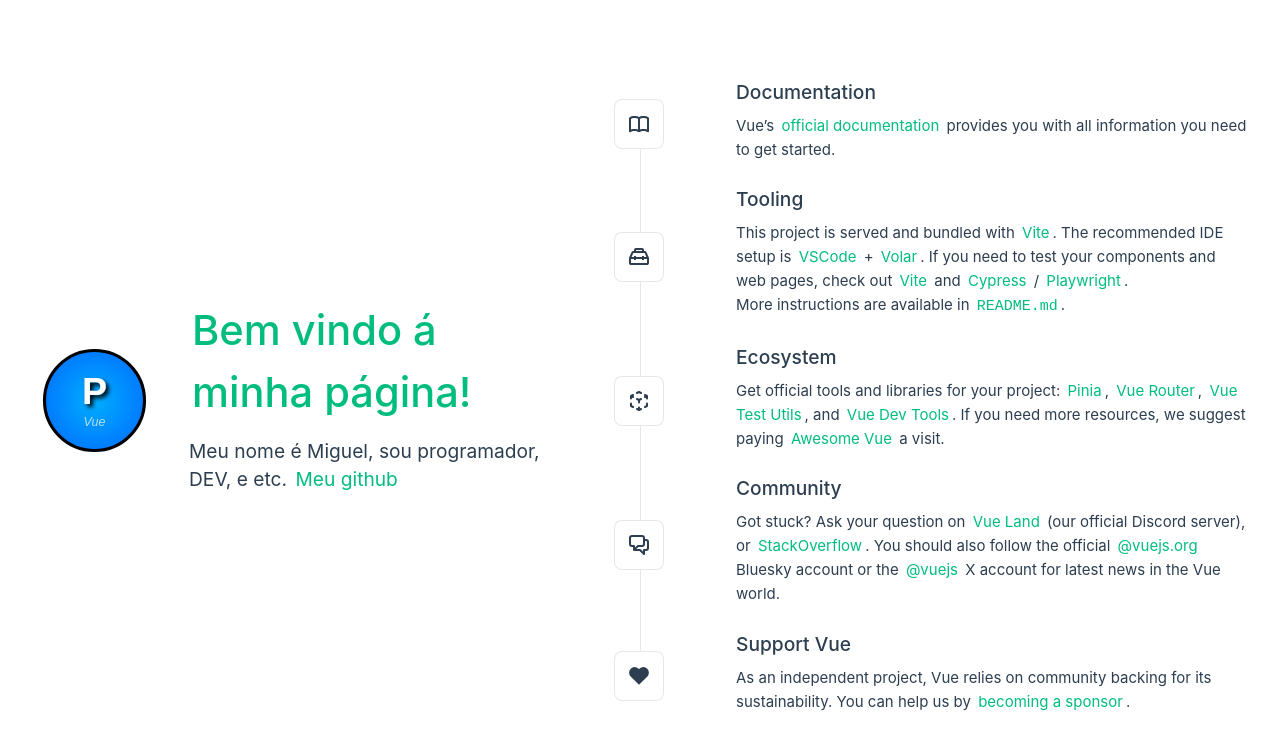
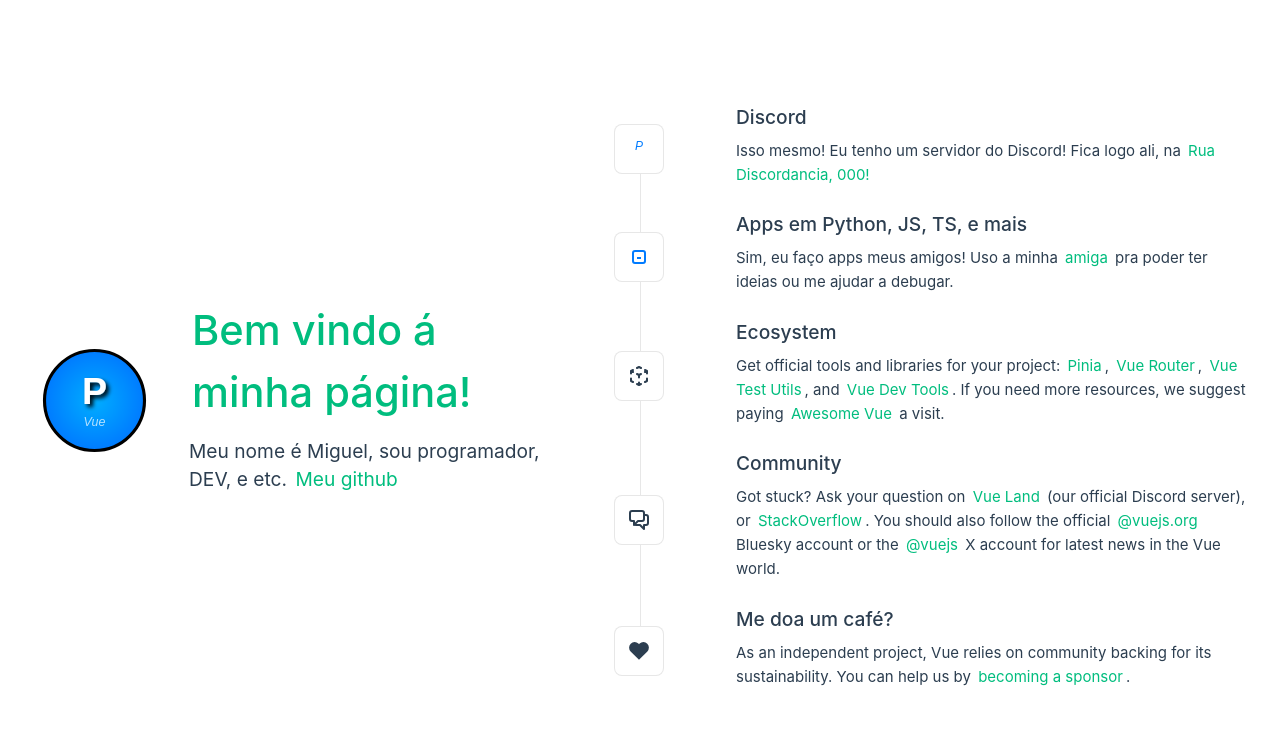
Before and after one commit to Pandinhaa11/site-do-panda-3.0, a Vue app: page / in a window 1280 px wide. Shown: the top 750 px of the page. Built offline with nearby package versions, Linux system fonts and the light colour scheme.

Commit message:
Icones (mais em breve)

```diff
--- a/src/components/TheWelcome.vue
+++ b/src/components/TheWelcome.vue
@@ -14,37 +14,19 @@
     <template #icon>
       <DocumentationIcon />
     </template>
-    <template #heading>Documentation</template>
-
-    Vue’s
-    <a href="https://vuejs.org/" target="_blank" rel="noopener">official documentation</a>
-    provides you with all information you need to get started.
+    <template #heading>Discord</template>
+    Isso mesmo! Eu tenho um servidor do Discord! Fica logo ali, na <a href="https://dsc.gg/pipdpnd">Rua Discordancia, 000!</a>
   </WelcomeItem>
 
   <WelcomeItem>
     <template #icon>
       <ToolingIcon />
     </template>
-    <template #heading>Tooling</template>
+    <template #heading>Apps em Python, JS, TS, e mais</template>
 
-    This project is served and bundled with
-    <a href="https://vite.dev/guide/features.html" target="_blank" rel="noopener">Vite</a>. The
-    recommended IDE setup is
-    <a href="https://code.visualstudio.com/" target="_blank" rel="noopener">VSCode</a>
-    +
-    <a href="https://github.com/johnsoncodehk/volar" target="_blank" rel="noopener">Volar</a>. If
-    you need to test your components and web pages, check out
-    <a href="https://vitest.dev/" target="_blank" rel="noopener">Vite</a>
-    and
-    <a href="https://www.cypress.io/" target="_blank" rel="noopener">Cypress</a>
-    /
-    <a href="https://playwright.dev/" target="_blank" rel="noopener">Playwright</a>.
+Sim, eu faço apps meus amigos! Uso a minha <a href="https://meta.ai">amiga</a> pra poder ter ideias ou me ajudar a debugar.
 
-    <br />
 
-    More instructions are available in
-    <a href="javascript:void(0)" @click="openReadmeInEditor"><code>README.md</code></a
-    >.
   </WelcomeItem>
 
   <WelcomeItem>
@@ -85,7 +67,7 @@
     <template #icon>
       <SupportIcon />
     </template>
-    <template #heading>Support Vue</template>
+    <template #heading>Me doa um café?</template>
 
     As an independent project, Vue relies on community backing for its sustainability. You can help
     us by
--- a/src/components/icons/IconDocumentation.vue
+++ b/src/components/icons/IconDocumentation.vue
@@ -1,7 +1,7 @@
 <template>
-  <svg xmlns="http://www.w3.org/2000/svg" width="20" height="17" fill="currentColor">
-    <path
-      d="M11 2.253a1 1 0 1 0-2 0h2zm-2 13a1 1 0 1 0 2 0H9zm.447-12.167a1 1 0 1 0 1.107-1.666L9.447 3.086zM1 2.253L.447 1.42A1 1 0 0 0 0 2.253h1zm0 13H0a1 1 0 0 0 1.553.833L1 15.253zm8.447.833a1 1 0 1 0 1.107-1.666l-1.107 1.666zm0-14.666a1 1 0 1 0 1.107 1.666L9.447 1.42zM19 2.253h1a1 1 0 0 0-.447-.833L19 2.253zm0 13l-.553.833A1 1 0 0 0 20 15.253h-1zm-9.553-.833a1 1 0 1 0 1.107 1.666L9.447 14.42zM9 2.253v13h2v-13H9zm1.553-.833C9.203.523 7.42 0 5.5 0v2c1.572 0 2.961.431 3.947 1.086l1.107-1.666zM5.5 0C3.58 0 1.797.523.447 1.42l1.107 1.666C2.539 2.431 3.928 2 5.5 2V0zM0 2.253v13h2v-13H0zm1.553 13.833C2.539 15.431 3.928 15 5.5 15v-2c-1.92 0-3.703.523-5.053 1.42l1.107 1.666zM5.5 15c1.572 0 2.961.431 3.947 1.086l1.107-1.666C9.203 13.523 7.42 13 5.5 13v2zm5.053-11.914C11.539 2.431 12.928 2 14.5 2V0c-1.92 0-3.703.523-5.053 1.42l1.107 1.666zM14.5 2c1.573 0 2.961.431 3.947 1.086l1.107-1.666C18.203.523 16.421 0 14.5 0v2zm3.5.253v13h2v-13h-2zm1.553 12.167C18.203 13.523 16.421 13 14.5 13v2c1.573 0 2.961.431 3.947 1.086l1.107-1.666zM14.5 13c-1.92 0-3.703.523-5.053 1.42l1.107 1.666C11.539 15.431 12.928 15 14.5 15v-2z"
-    />
+  <svg xmlns="http://www.w3.org/2000/svg" width="16" height="16" viewBox="0 0 16 16">
+    <text x="8" y="9" font-size="12" font-family="Arial" fill="#007bff" text-anchor="middle">
+      P
+    </text>
   </svg>
 </template>
--- a/src/components/icons/IconTooling.vue
+++ b/src/components/icons/IconTooling.vue
@@ -1,19 +1,7 @@
 <!-- This icon is from <https://github.com/Templarian/MaterialDesign>, distributed under Apache 2.0 (https://www.apache.org/licenses/LICENSE-2.0) license-->
 <template>
-  <svg
-    xmlns="http://www.w3.org/2000/svg"
-    xmlns:xlink="http://www.w3.org/1999/xlink"
-    aria-hidden="true"
-    role="img"
-    class="iconify iconify--mdi"
-    width="24"
-    height="24"
-    preserveAspectRatio="xMidYMid meet"
-    viewBox="0 0 24 24"
-  >
-    <path
-      d="M20 18v-4h-3v1h-2v-1H9v1H7v-1H4v4h16M6.33 8l-1.74 4H7v-1h2v1h6v-1h2v1h2.41l-1.74-4H6.33M9 5v1h6V5H9m12.84 7.61c.1.22.16.48.16.8V18c0 .53-.21 1-.6 1.41c-.4.4-.85.59-1.4.59H4c-.55 0-1-.19-1.4-.59C2.21 19 2 18.53 2 18v-4.59c0-.32.06-.58.16-.8L4.5 7.22C4.84 6.41 5.45 6 6.33 6H7V5c0-.55.18-1 .57-1.41C7.96 3.2 8.44 3 9 3h6c.56 0 1.04.2 1.43.59c.39.41.57.86.57 1.41v1h.67c.88 0 1.49.41 1.83 1.22l2.34 5.39z"
-      fill="currentColor"
-    ></path>
+  <svg xmlns="http://www.w3.org/2000/svg" width="16" height="16" viewBox="0 0 16 16">
+    <rect x="2" y="2" width="12" height="12" rx="2" fill="none" stroke="#007bff" stroke-width="2" />
+    <rect x="6" y="8" width="4" height="2" fill="#007bff" />
   </svg>
 </template>
```
